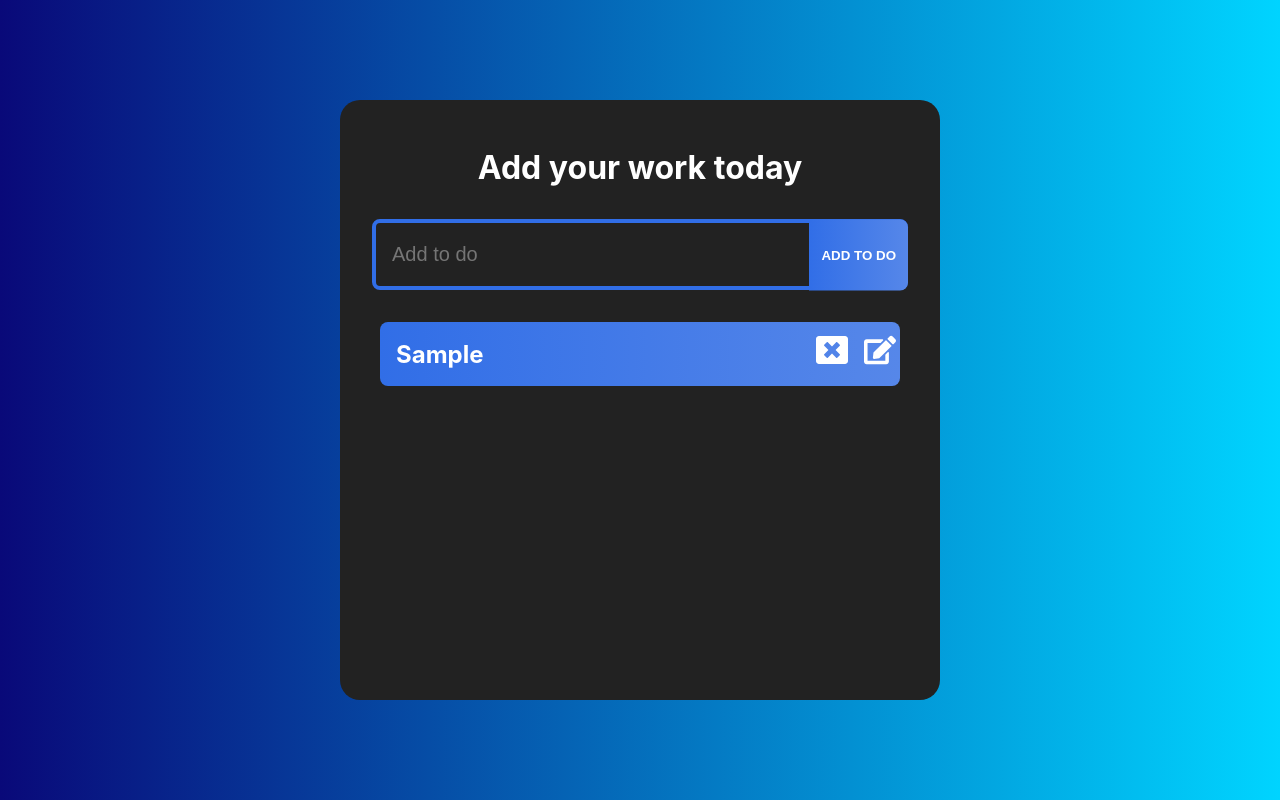
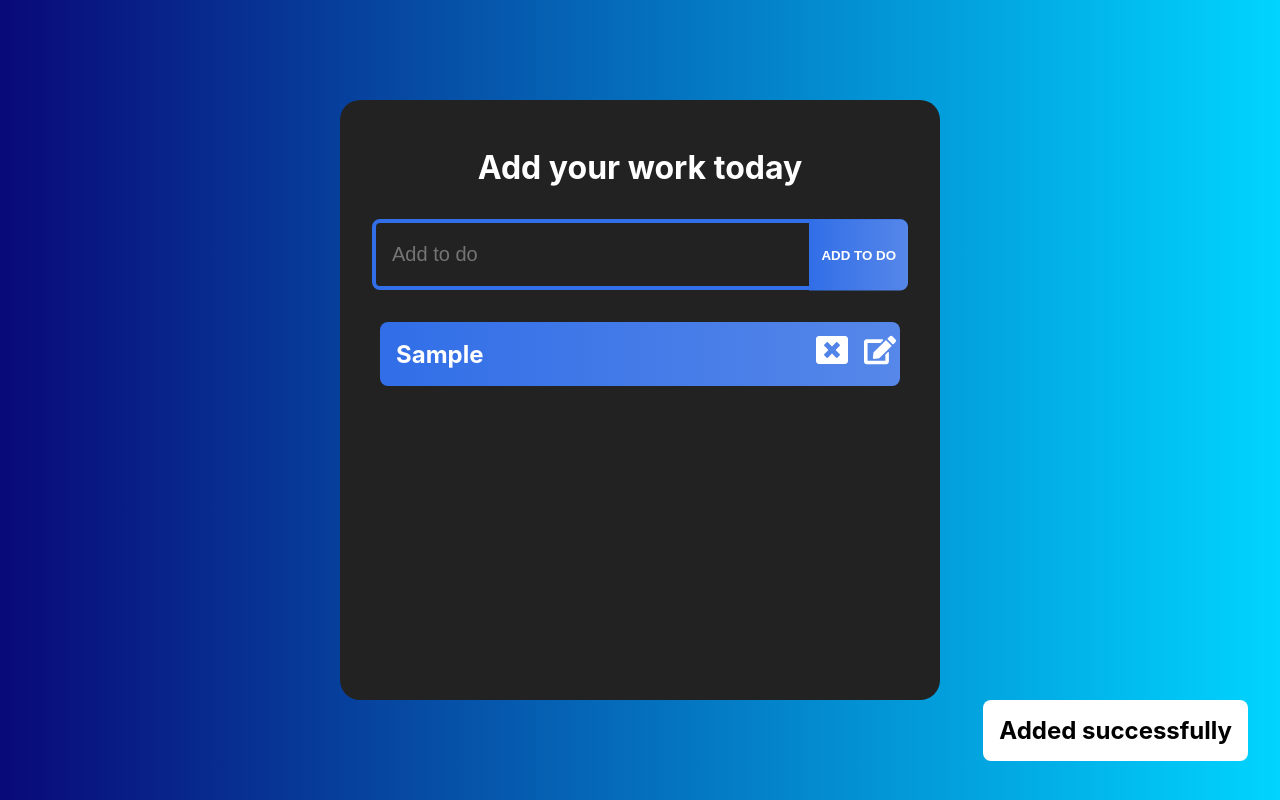
Before and after one commit to MoonHarry186/todo-app, a React (Create React App) app: page / in a window 1280 px wide. Both pictures are taken after typing "Sample" into the empty fields and a click on the button "ADD TO DO". Built offline with nearby package versions, Linux system fonts and the light colour scheme.

Commit message:
Temporarily Finish

```diff
--- a/src/App.css
+++ b/src/App.css
@@ -163,3 +163,24 @@ body {
 .todo-box-child.completed h2 {
   text-decoration: line-through;
 }
+
+@keyframes messageSlide {
+  from {
+    opacity: 0;
+    bottom: 0
+  }
+  to {
+    opacity: 1;
+    bottom: 32px
+  }
+}
+
+.message {
+  position: absolute;
+  right: 32px;
+  bottom: 32;
+  background-color: #fff;
+  padding: 16px;
+  border-radius: 8px;
+  animation: messageSlide 0.5s alternate-reverse;
+}
--- /dev/null
+++ b/src/components/Message.js
@@ -0,0 +1,23 @@
+function Message(props) {
+	var message;
+
+	if (props.messageType === 'added') {
+		message = <h2>Added successfully</h2>;
+	}
+
+	if (props.messageType === 'deleted') {
+		message = <h2>Delete successfully</h2>;
+	}
+
+	if (props.messageType === 'updated') {
+		message = <h2>Updated successfully</h2>;
+	}
+
+	return (
+		<div className="message">
+			{message}
+		</div>
+	);
+}
+
+export default Message;
--- a/src/components/Todo.js
+++ b/src/components/Todo.js
@@ -2,7 +2,7 @@ import { useState } from "react";
 import { FaWindowClose, FaEdit } from "react-icons/fa";
 import TodoForm from "./TodoForm";
 
-function Todo({ todoList, removeTodo, updateTodo, updateStatus }) {
+function Todo({ todoList, removeTodo, updateTodo, updateStatus, updateMessage }) {
   // State for updating action
   const [edit, setEdit] = useState({
     id: null,
@@ -22,10 +22,14 @@ function Todo({ todoList, removeTodo, updateTodo, updateStatus }) {
       value: "",
       status: edit.status,
     });
+		updateMessage('updated');
   };
 
   // Click onto todo
-  const handleClick = (e, todo) => {
+  const handleStatus = (e, todo) => {
+		if (e.target.classList.length === 0) {
+			return
+		}
     if (todo.status === "uncompleted") {
       const newValue = {
         id: todo.id,
@@ -53,6 +57,16 @@ function Todo({ todoList, removeTodo, updateTodo, updateStatus }) {
     return <TodoForm editValue={edit.value} onSubmit={submitUpdate} />;
   }
 
+	const handleDelete = (todo) => {
+		if (window.confirm('Are you sure to delete this work') === true) {
+			removeTodo(todo.id)
+			updateMessage('deleted');
+		} else {
+			// Still error
+			return;
+		}
+	}
+
   // List works
   return (
     <div className="total-list">
@@ -64,11 +78,11 @@ function Todo({ todoList, removeTodo, updateTodo, updateStatus }) {
               ? "todo-box-child completed"
               : "todo-box-child"
           }
-          onClick={(e) => handleClick(e, todo)}
+          onClick={(e) => handleStatus(e, todo)}
         >
           <h2>{todo.value}</h2>
           <div className="icons">
-            <span className="delete" onClick={() => removeTodo(todo.id)}>
+            <span className="delete" onClick={() => handleDelete(todo)}>
               <FaWindowClose />
             </span>
             <span
--- a/src/components/TodoForm.js
+++ b/src/components/TodoForm.js
@@ -11,6 +11,9 @@ function TodoForm(props) {
 			props.onSubmit(input)
 			inputRef.current.focus()
 			setInput('')
+			if (!props.editValue) {
+				props.updateMessage('added')
+			}
 		}
 	}
 
--- a/src/components/TodoList.js
+++ b/src/components/TodoList.js
@@ -1,12 +1,15 @@
 import TodoForm from "./TodoForm";
 import Todo from "./Todo";
 import { useState } from "react";
+import Message from "./Message";
 
 function TodoList() {
 
 	const [todoList, setTodoList] = useState(() => {
 		return JSON.parse(localStorage.getItem('jobs')) ?? []
 	})
+
+	const [message, setMessage] = useState('')
 
 	const addTodo = (value) => {
 		setTodoList(prev => {
@@ -44,14 +47,25 @@ function TodoList() {
 		})
 	}
 
+	const updateMessage = messageType => {
+		setMessage(messageType)
+
+		// message disapears after 3s
+		// setTimeout(() => {setMessage('')}, 3000)
+	}
+
 	return (
-		<div className="todo-form">
-			<div>
-				<h1 className="title">Add your work today</h1>
+	<>
+			<div className="todo-form">
+				<div>
+					<h1 className="title">Add your work today</h1>
+				</div>
+				<TodoForm onSubmit={addTodo} updateMessage={updateMessage}/>
+				<Todo todoList={todoList} removeTodo={removeTodo} updateTodo={updateTodo} updateStatus={updateStatus} updateMessage={updateMessage}/>
 			</div>
-			<TodoForm onSubmit={addTodo}/>
-			<Todo todoList={todoList} removeTodo={removeTodo} updateTodo={updateTodo} updateStatus={updateStatus}/>
-		</div>
+			{message && <Message messageType={message}/>}
+	</>
+
 	 );
 }
 
```
Also changed, not shown: src/components/Todolist.module.css (deleted).
